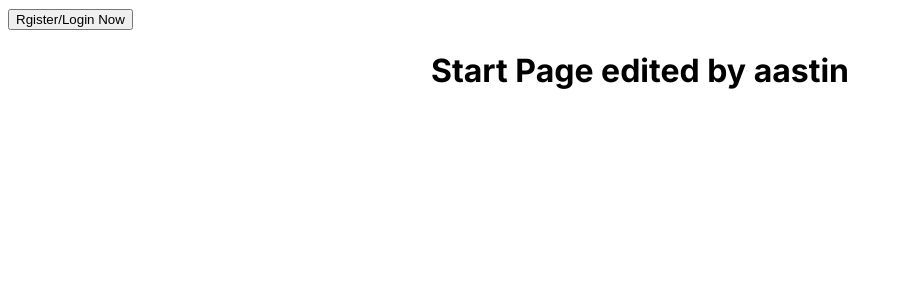
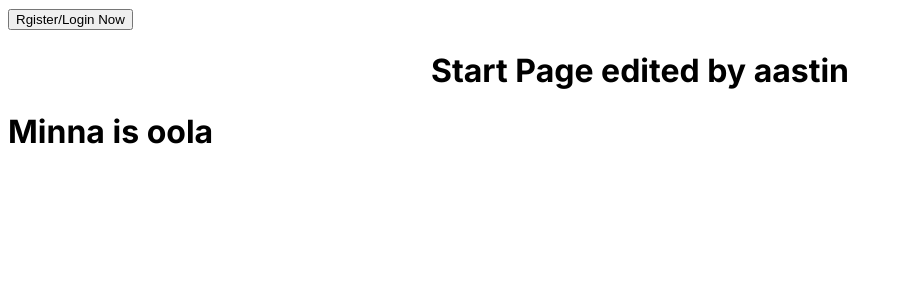
Before and after one commit to Fernandes7/Pocket-PG-Frontend, a Next.js app: page / in a window 1280 px wide. Shown: the top 300 px of the page, without its empty margins (0-902 px from the left). Built offline with nearby package versions, Linux system fonts and the light colour scheme.

Commit message:
Edited by roshan

```diff
--- a/src/app/page.tsx
+++ b/src/app/page.tsx
@@ -8,6 +8,7 @@ export default function Startpage(){
     <>
     <RegisterRouteButton />
     <h1 className={styles.head}>Start Page edited by aastin</h1>
+    <h1>Minna is oola</h1>
     </>
   )
 }
```
